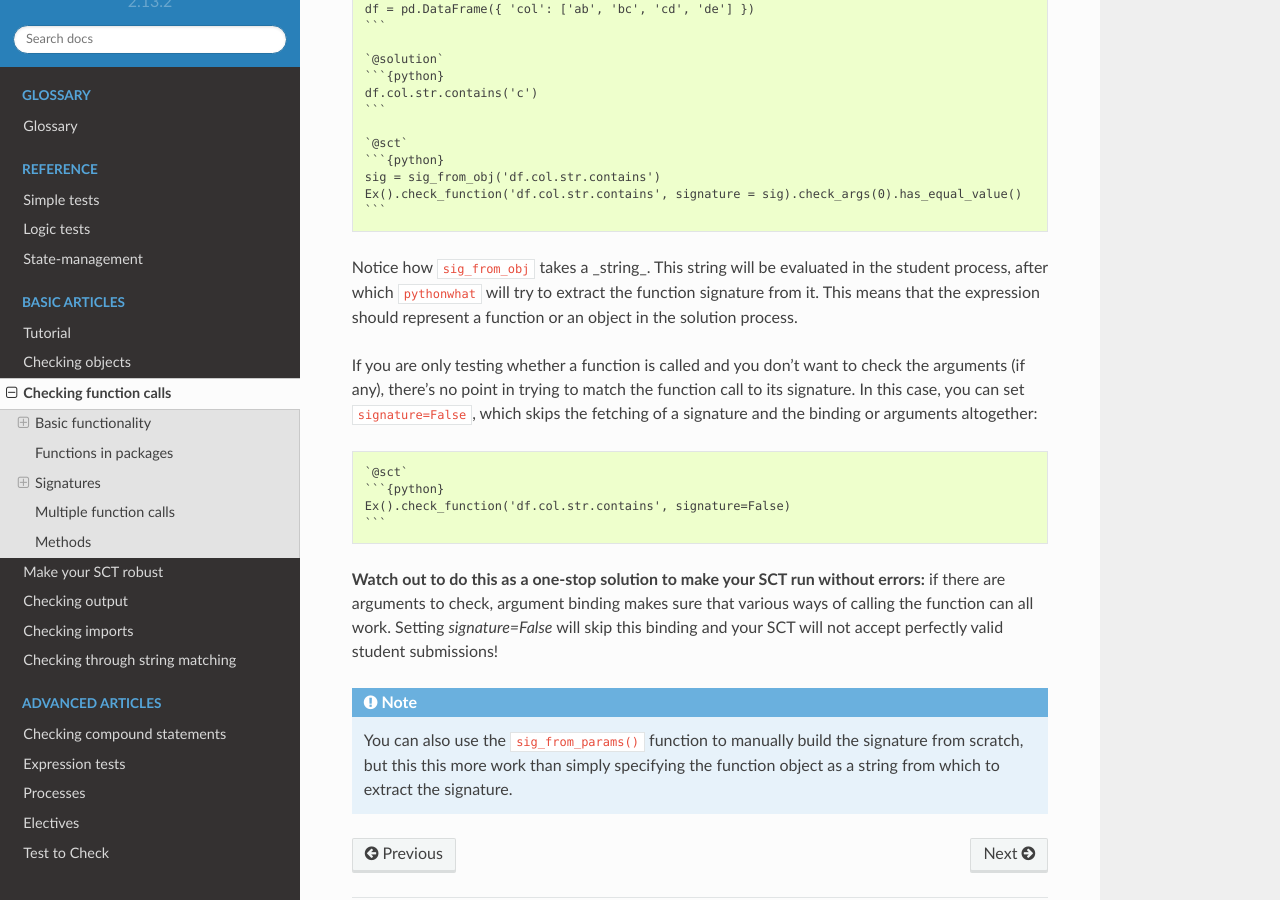
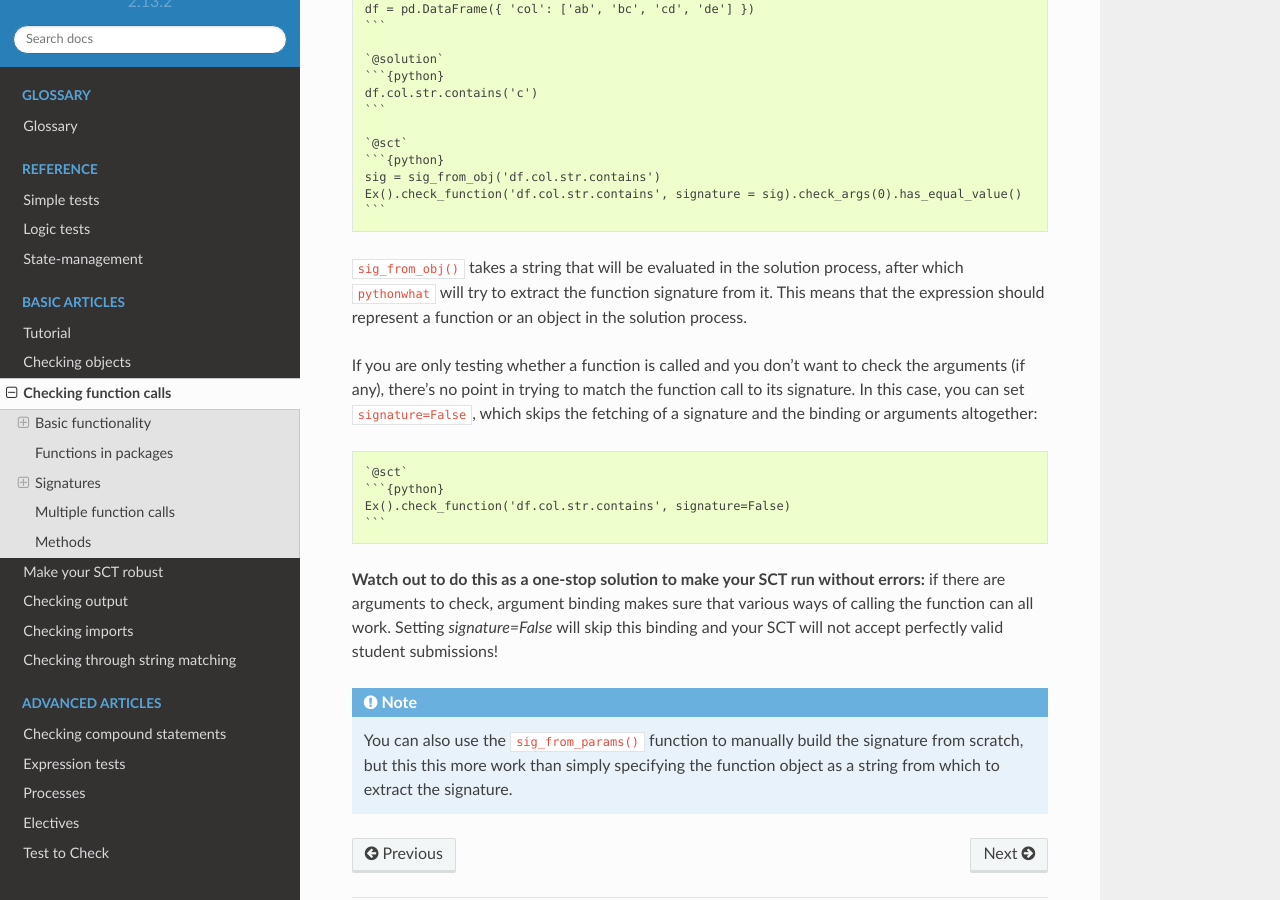
Before and after one commit to datacamp/pythonwhat, a Sphinx documentation site: the page built from docs/articles/checking_function_calls.rst, in a window 1280 px wide and 900 px high, scrolled down 6935 px. Built offline with Sphinx 7.4.7 and the Read the Docs theme 2.0.0, drawn with Linux system fonts in a browser that asks for light colours.

Commit message:
fix typo

````diff
--- a/docs/articles/checking_function_calls.rst
+++ b/docs/articles/checking_function_calls.rst
@@ -337,7 +337,7 @@ The following full example shows how it's done:
     Ex().check_function('df.col.str.contains', signature = sig).check_args(0).has_equal_value()
     ```
 
-Notice how ``sig_from_obj`` takes a _string_. This string will be evaluated in the student process,
+``sig_from_obj()`` takes a string that will be evaluated in the solution process,
 after which ``pythonwhat`` will try to extract the function signature from it. This means that
 the expression should represent a function or an object in the solution process.
 
````
